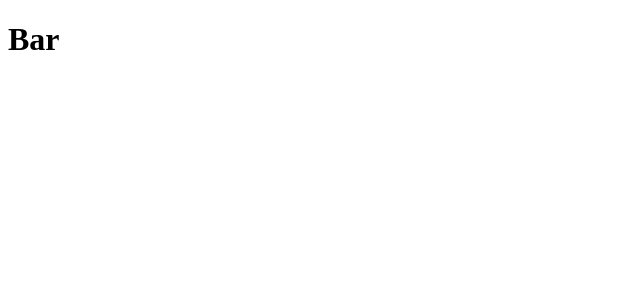
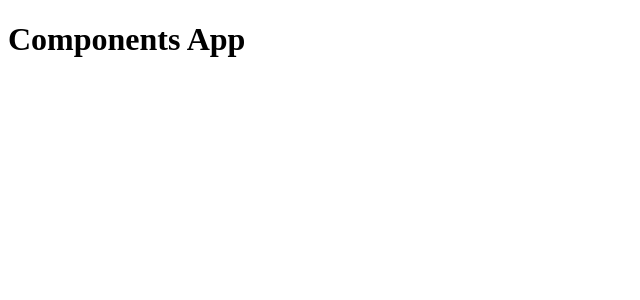
Before and after one commit to tsteelematc/components-5, an Angular app: page / in a window 1280 px wide. Shown: the top 300 px of the page, without its empty margins (0-640 px from the left). Built offline with nearby package versions, Linux system fonts and the light colour scheme.

Commit message:
A better app title implementation...

```diff
--- a/src/app/app.component.html
+++ b/src/app/app.component.html
@@ -1,3 +1,3 @@
 <h1>
-    Bar
+    {{ title }}
 </h1>
--- a/src/app/app.component.ts
+++ b/src/app/app.component.ts
@@ -6,5 +6,5 @@ import { Component } from '@angular/core';
   styleUrls: ['./app.component.css']
 })
 export class AppComponent {
-  title = 'components';
+  title = 'Components App';
 }
```
